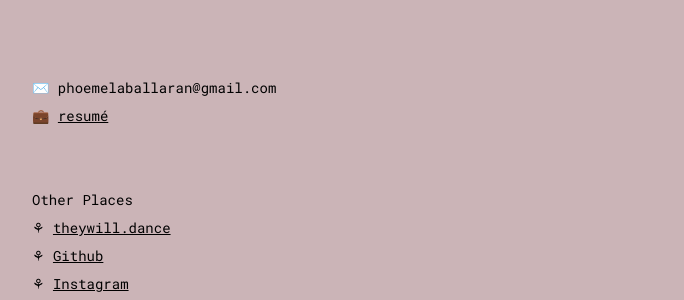
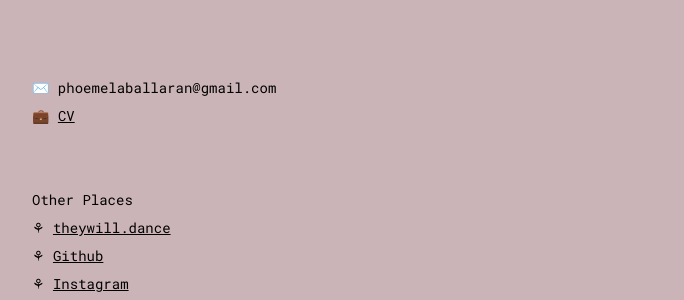
Before and after one commit to comoballar/phoemelaballaran.github.io, a Jekyll site: the page built from about.md, in a window 1280 px wide. Shown: the part 1181-1481 px from the top of the page, without its empty margins (88-772 px from the left). Built offline with Jekyll 4.4.1, drawn with Linux system fonts in a browser that asks for light colours.

Commit message:
Update about.md

```diff
--- a/about.md
+++ b/about.md
@@ -9,7 +9,7 @@ permalink: /about/
 <br>
 <p>Currently, I spend my time and mental resources on acquiring and analyzing data for the data insighting unit of <a href="https://www.rappler.com" target="_blank">Rappler</a>, a digital media company in the Philippines. This web space is where I make sense of my interests (design, psychology, art, programming, philosophy, math, mysticism, physical and biological sciences, metaphors and myths) in relation to what I do for a living. Or just how I'd like to live.</p>
 <br><br>✉️ phoemelaballaran@gmail.com
-<br>💼 <a href="https://phoemelaballaran.github.io/resume/">resumé</a>
+<br>💼 <a href="https://read.cv/phoemelaballaran">CV</a>
 <br><br>
 <br>Other Places
 <br>⚘ <a href="https://www.theywill.dance" target="_blank">theywill.dance</a>
```
